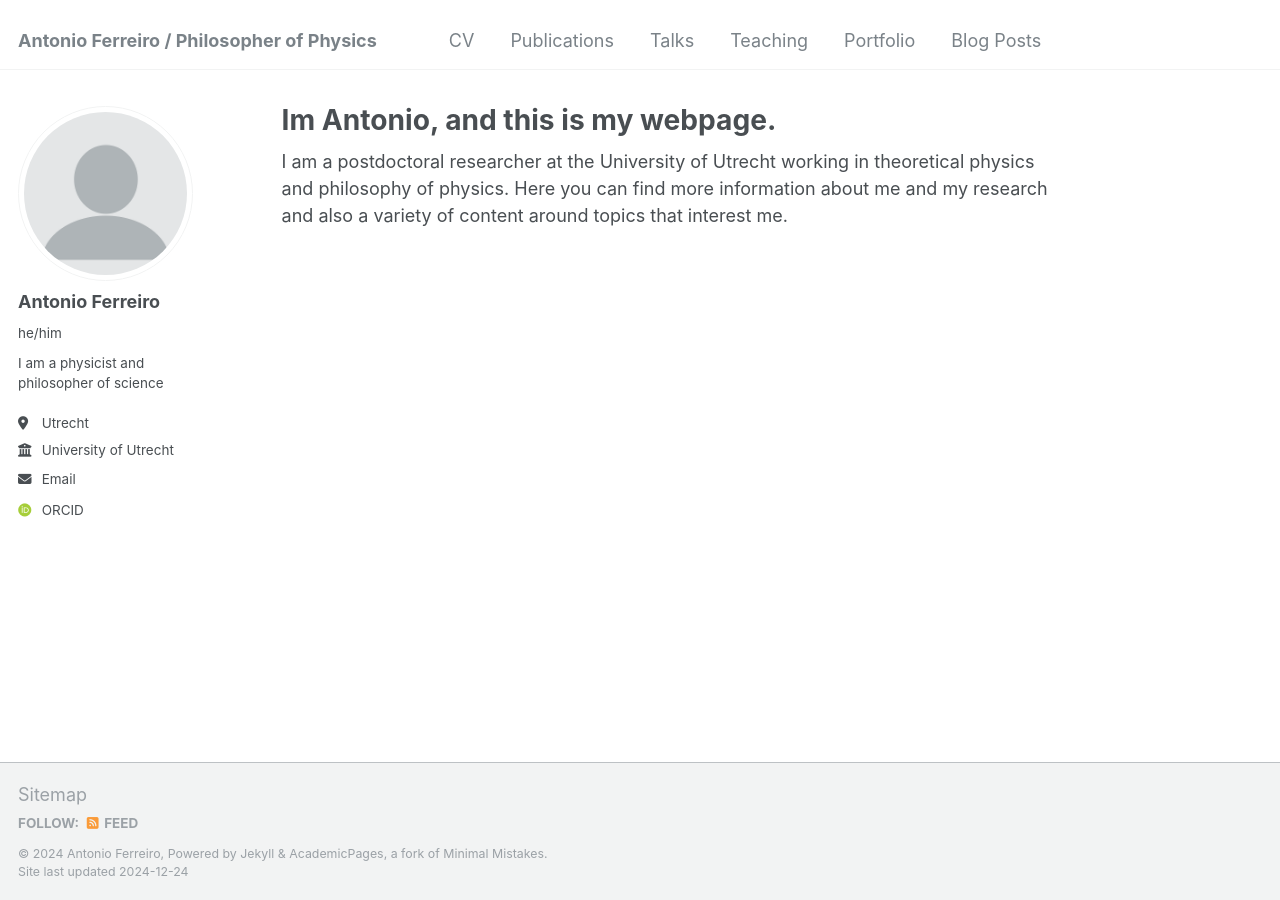
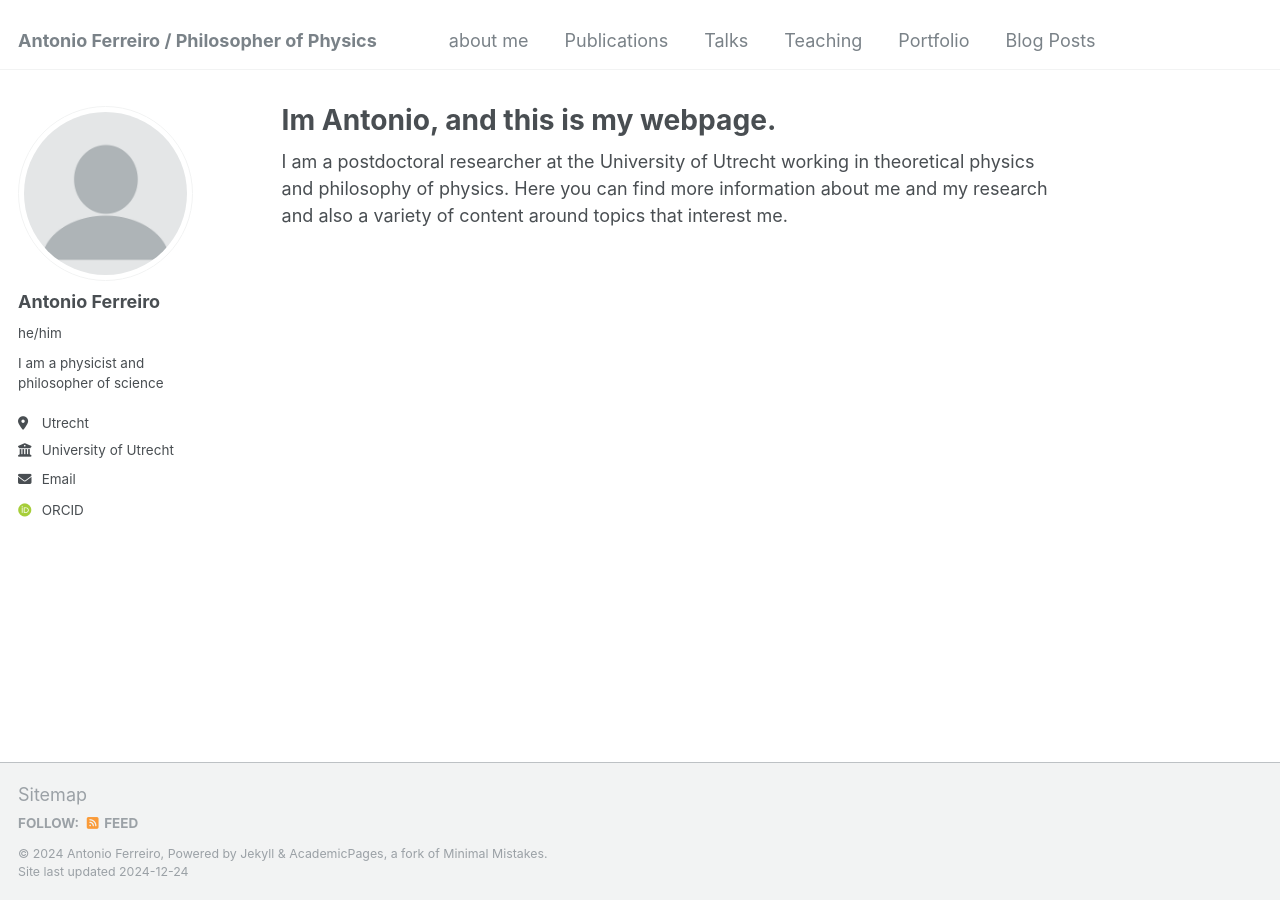
Before and after one commit to Anfedea/anfedea.github.io, a Jekyll site: the page built from _pages/about.md, in a window 1280 px wide. Built offline with Jekyll 4.4.1, drawn with Linux system fonts in a browser that asks for light colours; some web fonts are replaced.

Commit message:
Update navigation.yml

```diff
--- a/_data/navigation.yml
+++ b/_data/navigation.yml
@@ -5,8 +5,8 @@
 # prevent it from being included in the site.
 
 main:
-  - title: "CV"
-    url: /cv/
+  - title: "about me"
+    url: /about me/
 
   - title: "Publications"
     url: /publications/
```
